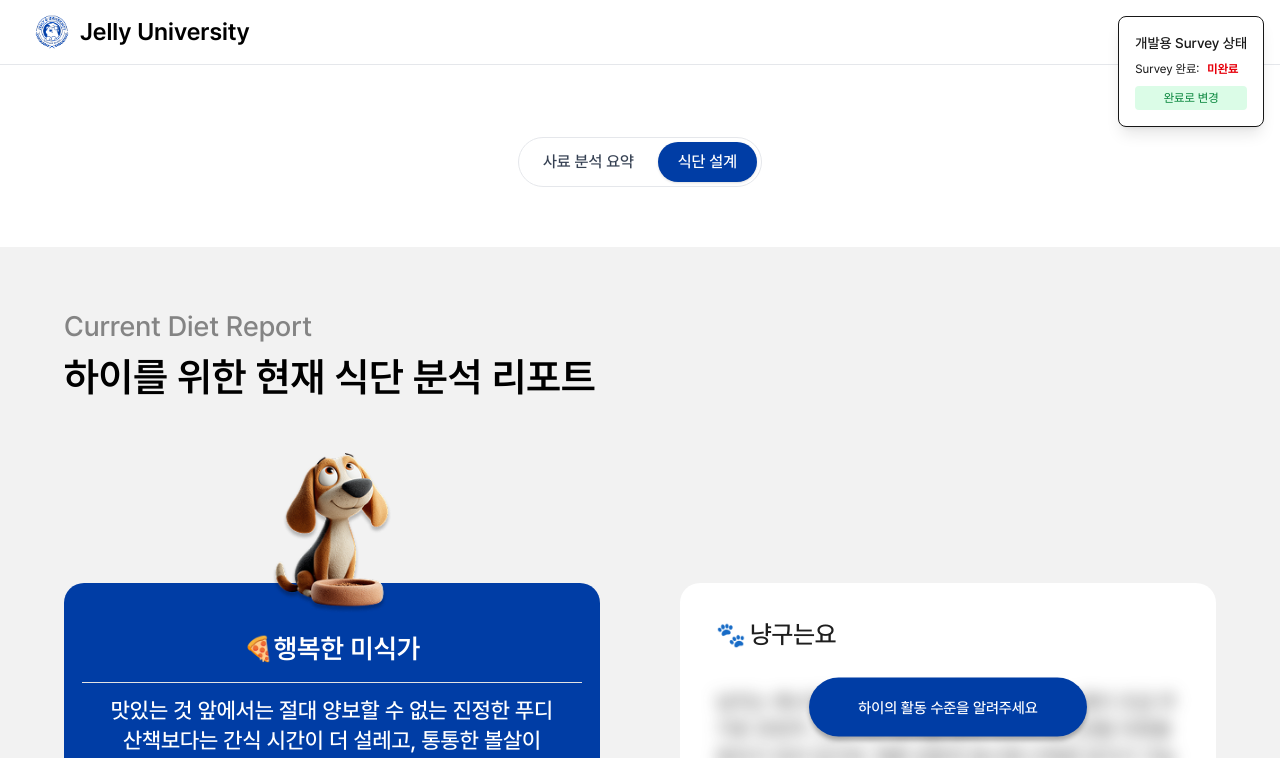
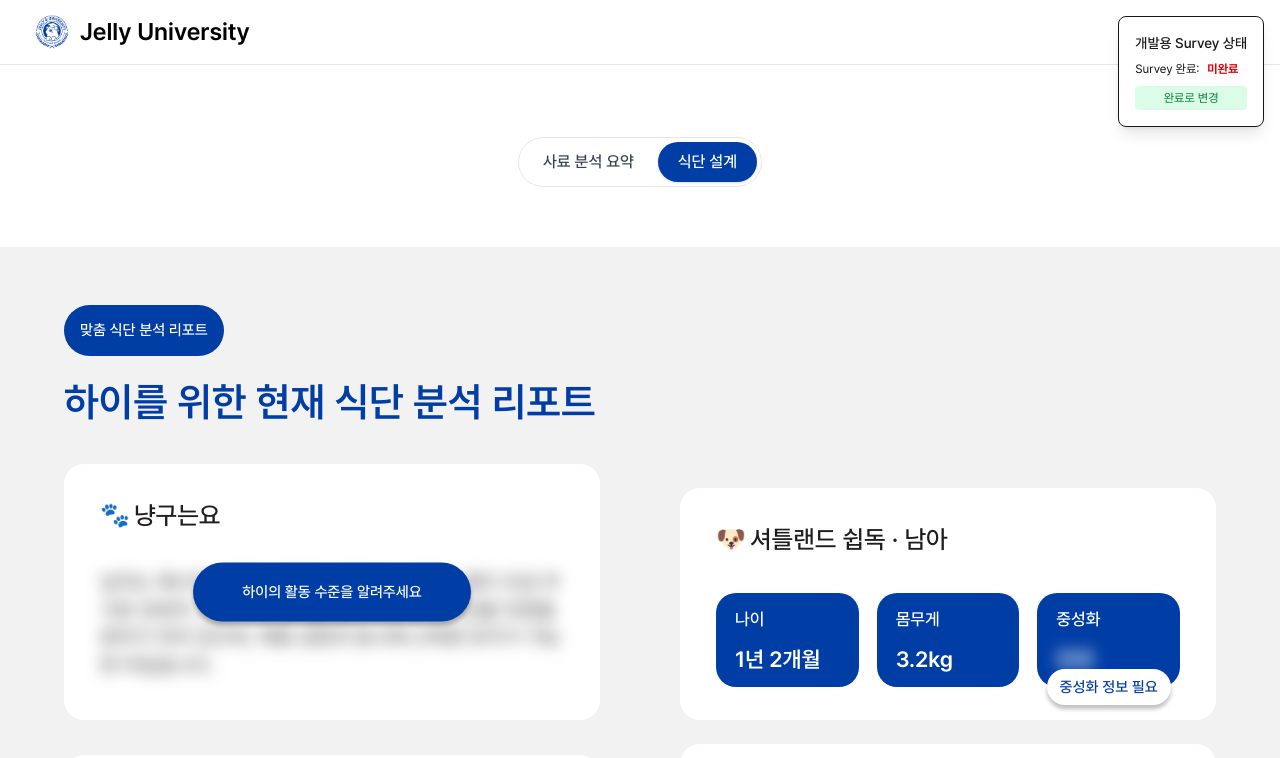
Before and after one commit to SeokHoChoi/test-jelly-univ-fe, a Next.js app: page /brief-report/diet-report in a window 1280 px wide. Shown: the top 758 px of the page. Built offline with nearby package versions, Linux system fonts and the light colour scheme.

Commit message:
feat: 리포트 페이지 배치 수정

```diff
--- a/src/components/brief-report/DetailedDietReport.tsx
+++ b/src/components/brief-report/DetailedDietReport.tsx
@@ -229,18 +229,20 @@ const DetailedDietReport = ({
         )}
 
         {/* 헤더 섹션 - 좌측 정렬 */}
-        <div className="text-left mb-44">
-          <p className="text-[#848484] font-medium text-[18px] sm:text-[22px] md:text-[28px] mb-0">Current Diet Report</p>
-          <h1 className="text-[24px] sm:text-[32px] md:text-[40px] font-semibold text-[#000000] mb-6">
+        <div className="text-left mb-8">
+          {/* 맞춤 식단 분석 리포트 배지 */}
+          <div className="inline-flex items-center px-4 py-3.5 bg-[#003DA5] rounded-full mb-4">
+            <span className="text-white font-medium text-[15px]">맞춤 식단 분석 리포트</span>
+          </div>
+          <h1 className="text-[24px] sm:text-[32px] md:text-[40px] font-semibold text-[#003DA5] mb-6">
             {petInfo.name}를 위한 현재 식단 분석 리포트
           </h1>
         </div>
 
         {/* 6개 카드 그리드: 가로80px, 왼쪽세로24px, 오른쪽세로35px, md:order로 순서조정 */}
         <div className="grid grid-cols-1 md:grid-cols-2 gap-x-6 md:gap-x-[80px] mb-8">
-          {/* 행복한 미식가 카드 */}
-          <div className="bg-[#003DA5] rounded-[20px] pt-[46px] pb-[36px] px-[18px] text-white relative md:order-1">
-            {/* 반려동물 일러스트 - 카드 위에 떠있는 위치 */}
+          {/* 행복한 미식가 카드 - 주석처리 */}
+          {/* <div className="bg-[#003DA5] rounded-[20px] pt-[46px] pb-[36px] px-[18px] text-white relative md:order-1">
             <div className="absolute -top-39 left-1/2 transform -translate-x-1/2">
               <div className="w-50 h-50 relative">
                 <Image
@@ -259,7 +261,6 @@ const DetailedDietReport = ({
                 <h2 className="text-[27px] font-semibold text-white ml-0">행복한 미식가</h2>
               </div>
 
-              {/* 하단 보더 */}
               <div className="border-t border-[#E3E3E3] my-3"></div>
 
               <p className="text-[22px] font-medium text-white leading-snug px-[4px] text-center">
@@ -268,7 +269,7 @@ const DetailedDietReport = ({
                 트레이드마크인 사랑스러운 식도락가
               </p>
             </div>
-          </div>
+          </div> */}
 
           {/* 냥구는요 카드 */}
           <ReportCard className="md:order-2 relative mt-[20px] md:mt-0">
```
